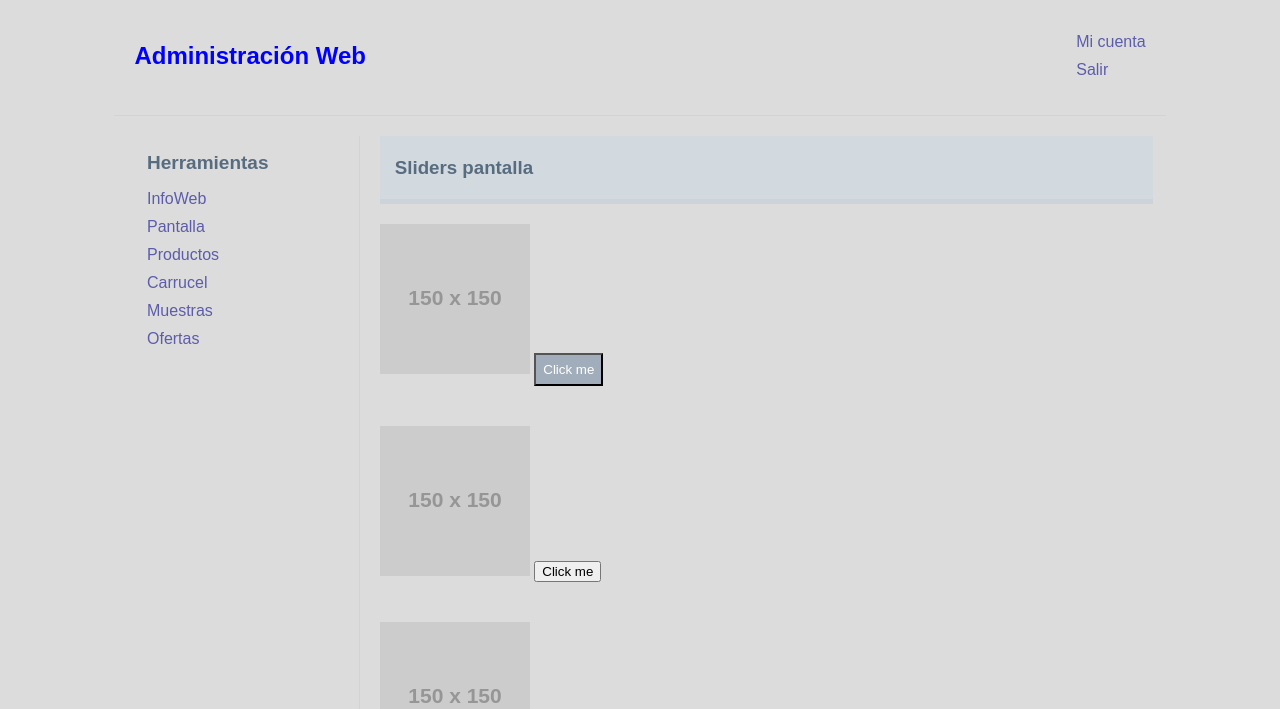
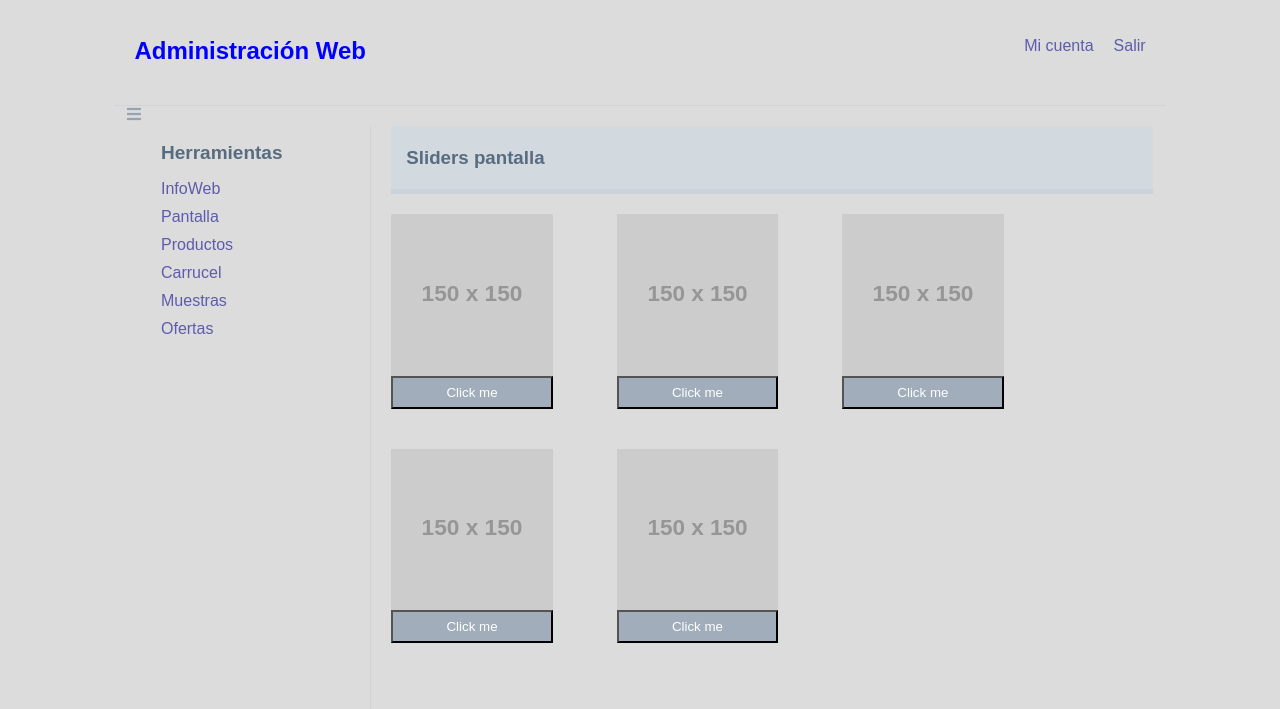
Before and after one commit to danieldevvz/html-facciata, a plain HTML site: page index.html in a window 1280 px wide. Shown: the part 91-800 px from the top of the page. Drawn offline with Linux system fonts and the light colour scheme; placeholder pictures from the web are drawn by us.

Commit message:
First commit

```diff
--- a/index.html
+++ b/index.html
@@ -5,6 +5,7 @@
     <meta name="viewport" content="width=device-width, initial-scale=1.0">
 
     <link rel="stylesheet" href="style.css">
+    <link rel="stylesheet" href="fstyle.css">
     <link rel="stylesheet" href="https://use.fontawesome.com/releases/v5.7.2/css/all.css">
     <title>Facciata reinventos</title>
     <style>
@@ -33,9 +34,10 @@
             </ul>
         </nav>
     </div>
-
-
     <div id="container" class="container">
+        <span id="tab">
+            <i class="fas fa-bars"></i>
+        </span>
         <aside>
             <nav>
                 <h2>Herramientas</h2>
@@ -55,7 +57,7 @@
                 <h3>Sliders pantalla</h3>
             </div>
             <section >
-            <div class="row">
+            <div class="row ">
                 <!-- Contenido 1 va aquí -->
                 <div class="col col-3">
                     <article class="article card">
@@ -64,21 +66,28 @@
                     </article>
                 </div>
                 <div class="col col-3">
-                    <article class="article ">
+                    <article class="article card">
                         <img src="https://via.placeholder.com/150" alt="Placeholder Image">
-                        <button>Click me</button>
+                        <button class="action_buttons">Click me</button>
                     </article>
                 </div>
                 <div class="col col-3">
-                    <article class="article ">
+                    <article class="article card">
                         <img src="https://via.placeholder.com/150" alt="Placeholder Image">
-                        <button class="">Click me</button>
+                        <button class="action_buttons">Click me</button>
                     </article>
                 </div>
                 <div class="col col-3">
-                    <article class="article ">
+                    <article class="article card">
                         <img src="https://via.placeholder.com/150" alt="Placeholder Image">
-                        <button class="">Click me</button>
+                        <button class="action_buttons">Click me</button>
+                    </article>
+                </div>
+
+                <div class="col col-3">
+                    <article class="article card">
+                        <img src="https://via.placeholder.com/150" alt="Placeholder Image">
+                        <button class="action_buttons">Click me</button>
                     </article>
                 </div>
             </div>
@@ -92,5 +101,15 @@
         document.querySelector('aside').classList.toggle('hidden');
     });
     </script>
+
+    <script>
+        window.onload = function() {
+        var aside = document.querySelector('#container aside');
+        var container = document.querySelector('#container');
+
+        var asideHeight = aside.offsetHeight;
+        container.style.maxHeight = asideHeight + 'px';
+    }
+    </script>
 </body>
 </html>
--- a/style.css
+++ b/style.css
@@ -40,7 +40,12 @@ header nav ul li a {
   color: #97a3af;
 }
 .nav-header-acc {
-
+}
+.nav-header-acc ul {
+  display: flex;
+}
+.nav-header-acc ul li {
+  padding-left: 20px;
 }
 .bheader h2 {
   color: blue;
@@ -55,7 +60,7 @@ header nav ul li a {
   padding: 20px;
   margin: 0 auto;
   background-color: #dcdcdc;
-    border-bottom: .5px solid #d1d4d7;
+  border-bottom: 0.5px solid #d1d4d7;
 }
 #logo {
   height: 80px;
@@ -65,6 +70,8 @@ aside {
   width: 200px;
   height: 100vh;
   padding: 20px;
+  position: sticky;
+  top: 0;
 }
 nav ul {
   list-style-type: none;
@@ -86,14 +93,16 @@ nav ul li a:hover {
   justify-content: space-between;
   flex-direction: row;
 }
-
-
+/*
+con este estilo se le da un espacio a la sección principal que muestra el contenido
+y lo hace centrar en la pantalla
+*/
 #container {
   display: flex;
   flex-direction: row;
   padding-left: 119px;
   padding-right: 119px;
- /* border-top: 0.5px solid #d1d4d7;*/
+  /* border-top: 0.5px solid #d1d4d7; */
 }
 
 #container aside nav h2 {
@@ -108,6 +117,7 @@ nav ul li a:hover {
   border-left: 0.5px solid #d1d4d7;
   margin-top: 20px;
   margin-left: 20px;
+  overflow-y: auto;
 }
 #main-content section article {
   padding: 20px;
@@ -122,11 +132,10 @@ nav ul li a:hover {
 }
 
 .action_buttons {
-    background-color:#a1adba;
+  background-color: #a1adba;
   color: white;
   padding: 7px;
 }
-
 
 /* Estilos para pantallas de tamaño grande */
 @media (min-width: 1200px) {
```
Lines whose indentation alone changed are shown as unchanged.
